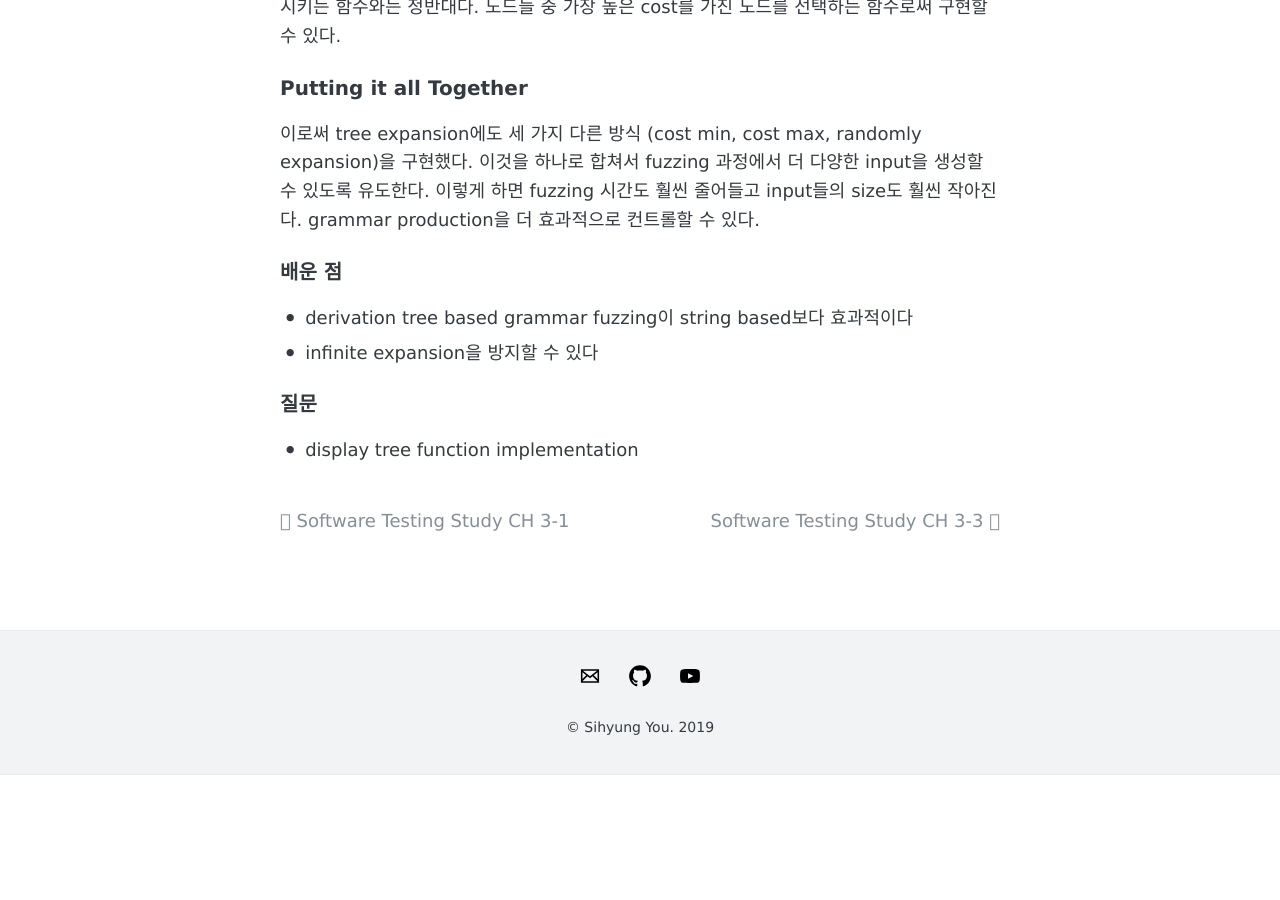
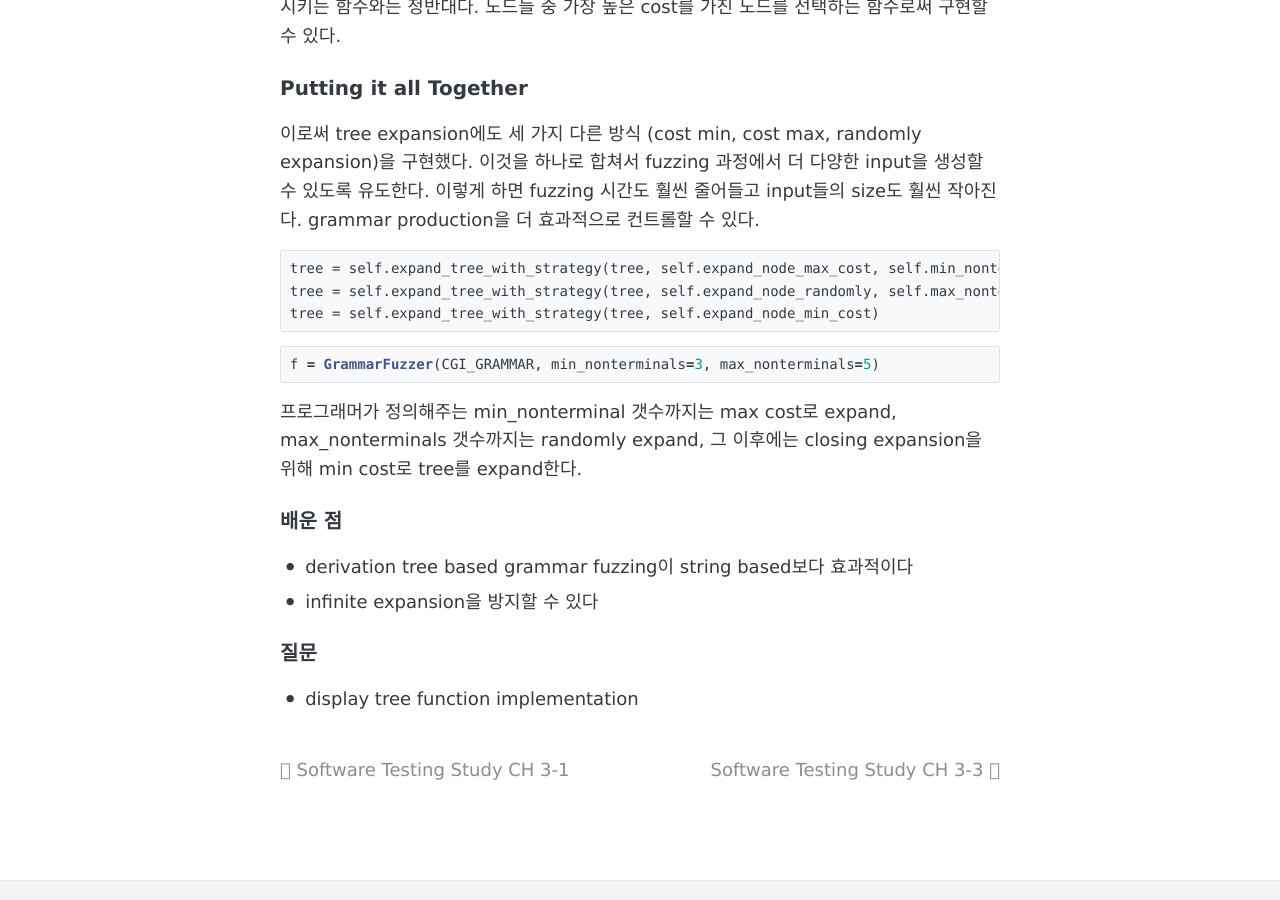
Before and after one commit to sihyungyou/sihyungyou.github.io, a Jekyll site: the page built from _posts/2019-07-27-fuzzingbook-ch3-2.md, in a window 1280 px wide and 900 px high, scrolled down 5371 px. Built offline with Jekyll 4.4.1, drawn with Linux system fonts in a browser that asks for light colours; before the commit the page ends 6146 px from its top, so only the background shows below that.

Commit message:
3-2, 3-3

```diff
--- a/_posts/2019-07-27-fuzzingbook-ch3-2.md
+++ b/_posts/2019-07-27-fuzzingbook-ch3-2.md
@@ -160,6 +160,16 @@ fuzzing을 위해 확장을 막 시작할 때는 할 수 있는 최대한의 exp
 ### Putting it all Together
 이로써 tree expansion에도 세 가지 다른 방식 (cost min, cost max, randomly expansion)을 구현했다. 이것을 하나로 합쳐서 fuzzing 과정에서 더 다양한 input을 생성할 수 있도록 유도한다. 이렇게 하면 fuzzing 시간도 훨씬 줄어들고 input들의 size도 훨씬 작아진다. grammar production을 더 효과적으로 컨트롤할 수 있다.
 
+~~~
+tree = self.expand_tree_with_strategy(tree, self.expand_node_max_cost, self.min_nonterminals)
+tree = self.expand_tree_with_strategy(tree, self.expand_node_randomly, self.max_nonterminals)
+tree = self.expand_tree_with_strategy(tree, self.expand_node_min_cost)
+~~~
+~~~python
+f = GrammarFuzzer(CGI_GRAMMAR, min_nonterminals=3, max_nonterminals=5)
+~~~
+프로그래머가 정의해주는 min_nonterminal 갯수까지는 max cost로 expand, max_nonterminals 갯수까지는 randomly expand, 그 이후에는 closing expansion을 위해 min cost로 tree를 expand한다.
+
 ### 배운 점
 - derivation tree based grammar fuzzing이 string based보다 효과적이다
 - infinite expansion을 방지할 수 있다
```
Also changed, not shown: _posts/2019-07-29-fuzzingbook-ch3-3.md (+2 -1 lines).
